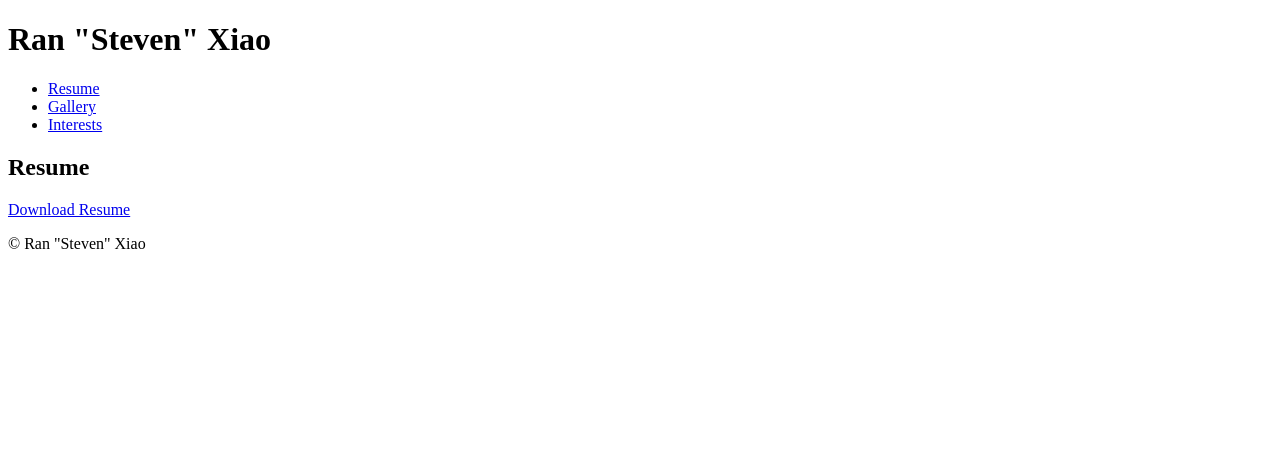
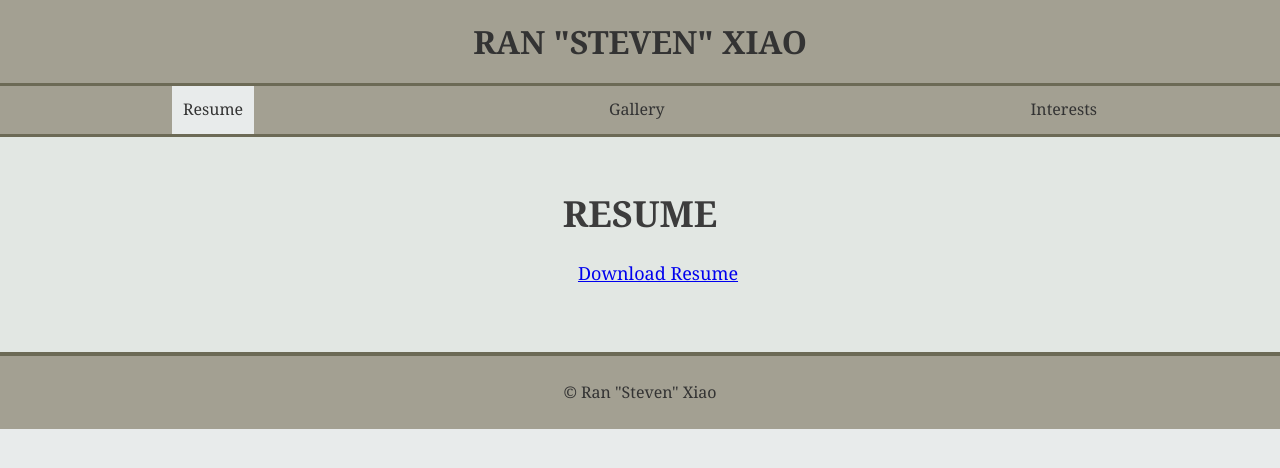
Before and after one commit to steve-xiao/steve-xiao.github.io, a plain HTML site: page index.html in a window 1280 px wide. Drawn offline with Linux system fonts and the light colour scheme.

Commit message:
Update styles.css

```diff
--- a/styles.css
+++ b/styles.css
@@ -1,3 +1,97 @@
+* {
+    margin: 0;
+    padding: 0;
+    box-sizing: border-box;
+}
+
+body {
+    font-family: 'Noto Serif', serif;
+    line-height: 1.6;
+    color: #3c3c3c;
+    background-color: #e8ebeb;
+}
+
+.container {
+    max-width: 960px;
+    margin: 0 auto;
+    overflow: auto;
+    padding: 0 30px;
+}
+
+header {
+    background-color: #a3a092;
+    padding: 1rem;
+    border-bottom: 3px solid #6c6a56;
+}
+
+header h1 {
+    color: #333;
+    text-align: center;
+    text-transform: uppercase;
+}
+
+nav ul {
+    display: flex;
+    justify-content: space-around;
+    list-style: none;
+    background-color: #a3a092;
+    border-bottom: 3px solid #6c6a56;
+}
+
+nav ul li a {
+    color: #333;
+    text-decoration: none;
+    padding: 0.7rem;
+    display: block;
+}
+
+nav ul li a:hover,
+.active {
+    background-color: #e8ebeb;
+    color: #333;
+}
+
+.section {
+    padding: 3rem;
+    text-align: center;
+    background-color: rgba(226, 230, 226, 0.8);
+    border-bottom: 1px solid #6c6a56;
+}
+
+.section h2 {
+    font-size: 36px;
+    margin-bottom: 1rem;
+    text-transform: uppercase;
+}
+
+.section p {
+    font-size: 18px;
+    margin-bottom: 1rem;
+    text-indent: 2em;
+}
+
+.gallery {
+    display: flex;
+    flex-wrap: wrap;
+    justify-content: space-around;
+}
+
+.gallery img {
+    width: 32%;
+    height: auto;
+    margin-bottom: 1rem;
+    box-shadow: 0 0 10px rgba(0, 0, 0, 0.2);
+    border-radius: 5px;
+}
+
+footer {
+    background-color: #a3a092;
+    color: #333;
+    text-align: center;
+    padding: 1.5rem;
+    border-top: 3px solid #6c6a56;
+}
+
 .section-hidden {
     opacity: 0;
     visibility: hidden;
```
